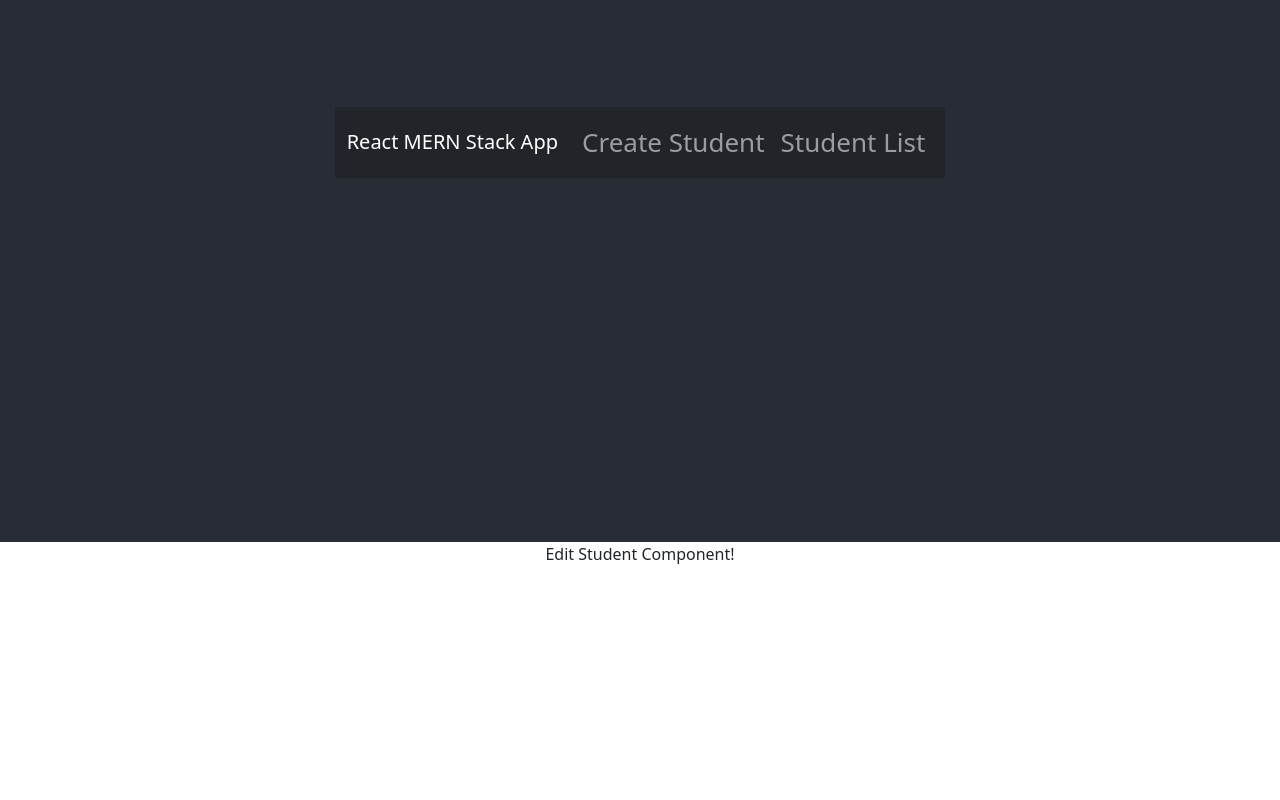
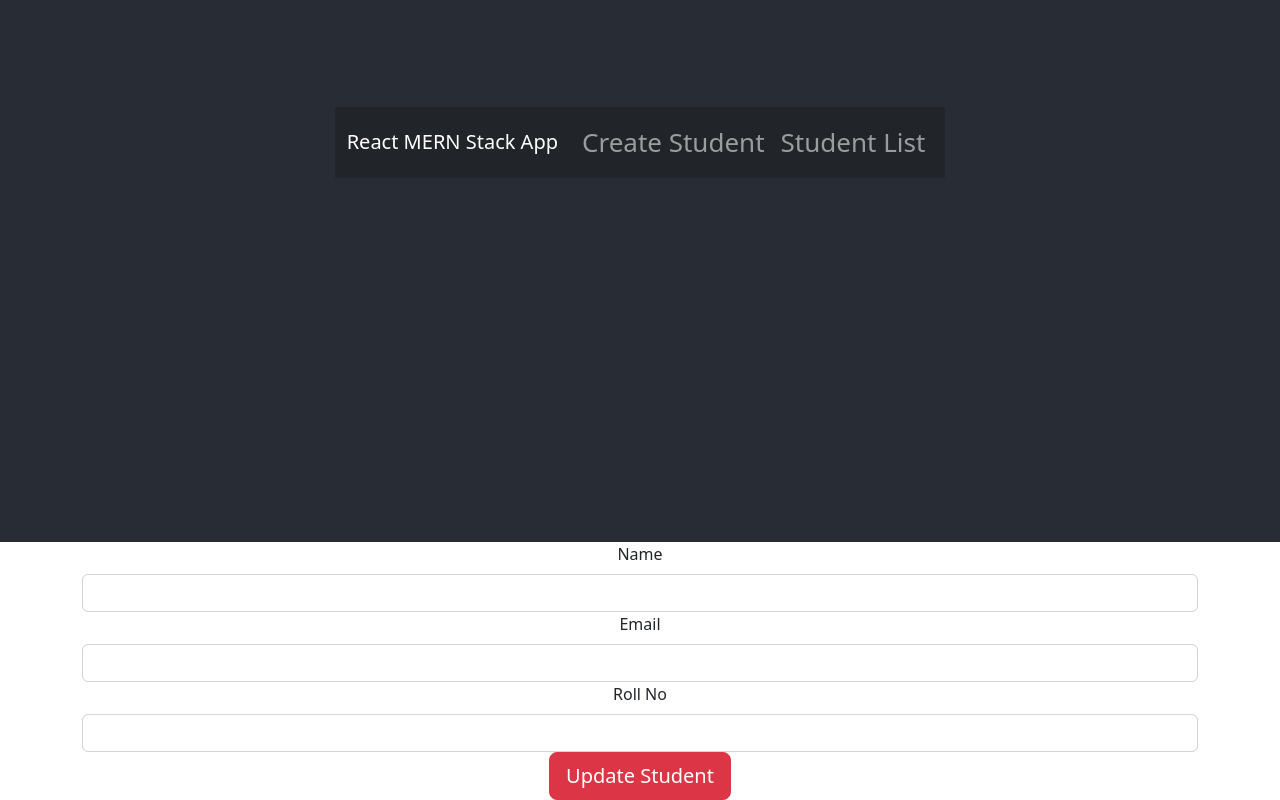
Before and after one commit to youngstowndigital/student_app, a React (Create React App) app: page /edit-student/1 in a window 1280 px wide. Shown: the part 258-1058 px from the top of the page. Before the commit the page ends 840 px from the top, so only its background shows below. Built offline with nearby package versions, Linux system fonts and the light colour scheme; no server answers.

Commit message:
Add edit student page

```diff
--- a/src/components/EditStudent.js
+++ b/src/components/EditStudent.js
@@ -1,9 +1,62 @@
-import React from "react";
+import React, { useEffect, useState } from "react";
+import Form from 'react-bootstrap/Form'
+import Button from 'react-bootstrap/Button';
+import axios from 'axios';
 
-const EditStudent = () => {
+const EditStudent = (props) => {
+    const [formData, setFormData] = useState({ name: '', email: '', rollno: '' });
+    const onChange = (e) => setFormData({ ...formData, [e.target.name]: e.target.value });
+    const { name, email, rollno } = formData;
+
+    useEffect(() => {
+        axios.get('http://localhost:4000/students/edit-student/' + props.match.params.id)
+        .then(res => {
+            setFormData({
+                name: res.data.name,
+                email: res.data.email,
+                rollno: res.data.rollno
+            });
+        })
+        .catch((error) => {
+            console.log(error);
+        });
+    });
+
+    const onSubmit = (e) => {
+        e.preventDefault()
+        const studentObject = {
+            name: name,
+            email: email,
+            rollno: rollno
+        };
+        axios.put('http://localhost:4000/students/update-student/' + props.match.params.id, studentObject)
+            .then((res) => {
+            console.log(res.data)
+            console.log('Student successfully updated')
+            }).catch((error) => {
+            console.log(error)
+            })
+    }
+
     return (
-        <div>
-            <p>Edit Student Component!</p>
+        <div className="form-wrapper">
+            <Form onSubmit={onSubmit}>
+                <Form.Group controlId="Name">
+                    <Form.Label>Name</Form.Label>
+                    <Form.Control type="text" value={name} onChange={onChange} />
+                </Form.Group>
+                <Form.Group controlId="Email">
+                    <Form.Label>Email</Form.Label>
+                    <Form.Control type="email" value={email} onChange={onChange} />
+                </Form.Group>
+                <Form.Group controlId="Name">
+                    <Form.Label>Roll No</Form.Label>
+                    <Form.Control type="text" value={rollno} onChange={onChange} />
+                </Form.Group>
+                <Button variant="danger" size="lg" block="block" type="submit">
+                    Update Student
+                </Button>
+            </Form>
         </div>
     )
 }
```
